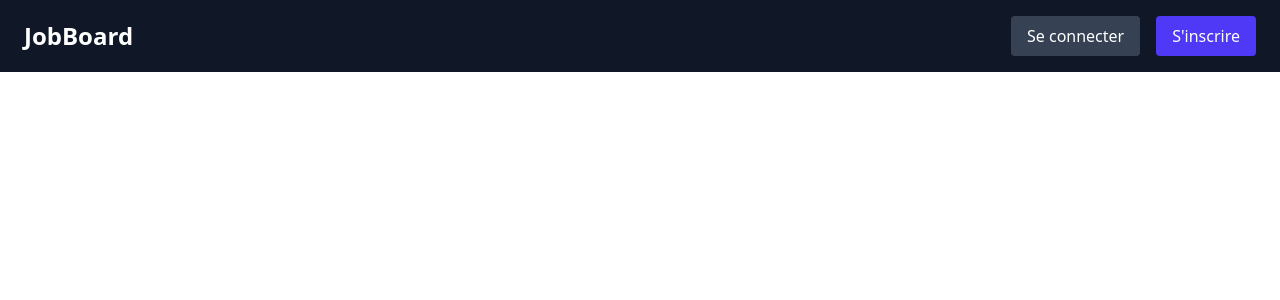
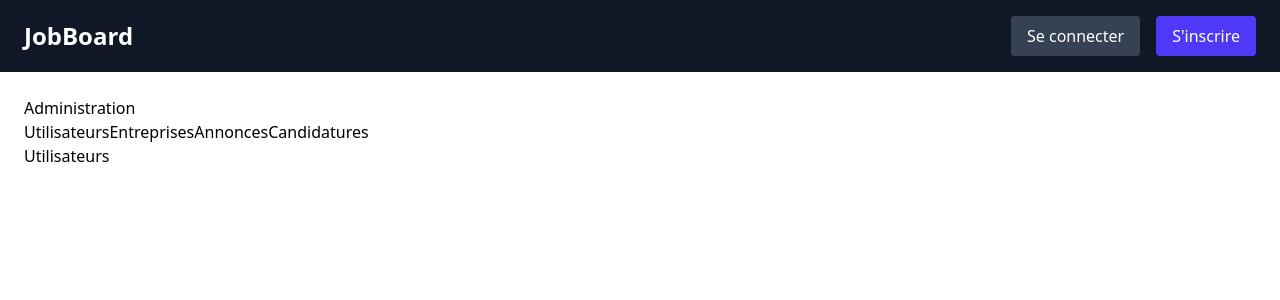
Before and after one commit to Aaronb-Git/jobboard, a Vue app in the folder frontend/: page /admin in a window 1280 px wide. Shown: the top 300 px of the page. Built offline with nearby package versions, Linux system fonts and the light colour scheme; no server answers.

Commit message:
front-end base done, no back end connected

```diff
--- a/frontend/src/router/index.ts
+++ b/frontend/src/router/index.ts
@@ -4,6 +4,7 @@ import LoginView from '../views/LoginView.vue'
 import RegisterView from '../views/RegisterView.vue'
 import ProfilView from '../views/ProfilView.vue'
 import ApplicationView from '../views/ApplicationView.vue'
+import AdminView from '../views/AdminView.vue'
 
 const router = createRouter({
     history: createWebHistory(),
@@ -27,6 +28,10 @@ const router = createRouter({
         {
             path: '/ads/:id/apply',
             component: ApplicationView
+        },
+        {
+            path: '/admin',
+            component: AdminView
         }
 
     ]
--- /dev/null
+++ b/frontend/src/views/AdminView.vue
@@ -0,0 +1,28 @@
+<script setup lang="ts">
+import {ref} from 'vue'
+
+const activeTab = ref('users')
+</script>
+<template>
+    <main class = "p-6">
+    <h1>Administration</h1>
+    <div>
+        <button @click="activeTab = 'users'"> Utilisateurs</button>
+        <button @click="activeTab = 'companies'">Entreprises</button>
+        <button @click="activeTab = 'ads'">Annonces</button>
+        <button @click="activeTab = 'applications'">Candidatures</button>
+        <section v-if="activeTab ==='users'">
+            <h2>Utilisateurs</h2>
+        </section>
+        <section v-else-if="activeTab === 'companies'">
+            <h2>Entreprises</h2>
+        </section>
+        <section v-else-if="activeTab === 'ads'">
+            <h2> Annonces</h2>
+        </section>
+        <section v-else-if="activeTab === 'applications'">
+            <h2>Candidatures</h2>
+        </section>
+    </div>
+    </main>
+</template>
```
